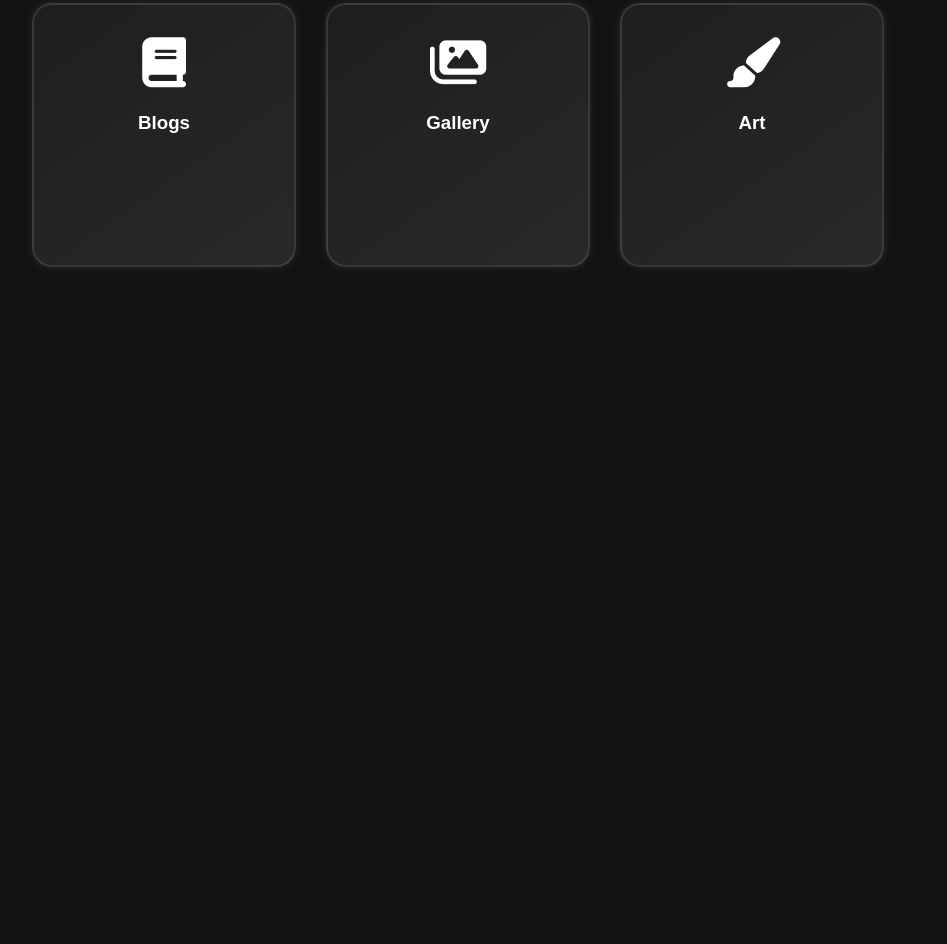
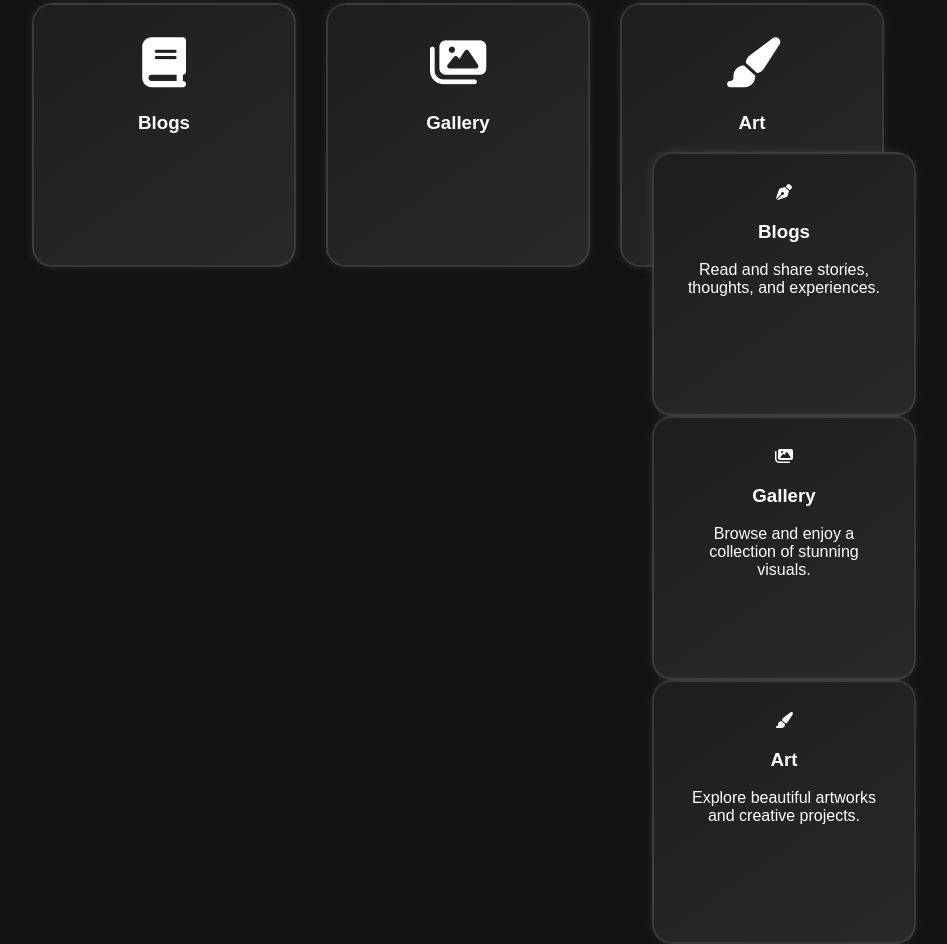
Before and after one commit to Prasenjitaps/prasenjitaps.github.io, a plain HTML site: page explore.html in a window 1280 px wide. Shown: the part 265-1209 px from the top of the page, without its empty margins (182-1129 px from the left). Before the commit the page ends 800 px from the top, so only its background shows below. Drawn offline with Linux system fonts and the light colour scheme.

Commit message:
Update explore.html

```diff
--- a/explore.html
+++ b/explore.html
@@ -78,6 +78,24 @@
     <div class="card">
       <div class="icon"><i class="fas fa-paint-brush"></i></div>
       <h3>Art</h3>
+      <div class="card" onclick="window.location.href='blogs.html'">
+    <i class="fas fa-pen-nib"></i>
+    <h3>Blogs</h3>
+    <p>Read and share stories, thoughts, and experiences.</p>
+</div>
+
+<div class="card" onclick="window.location.href='gallery.html'">
+    <i class="fas fa-images"></i>
+    <h3>Gallery</h3>
+    <p>Browse and enjoy a collection of stunning visuals.</p>
+</div>
+
+<div class="card" onclick="window.location.href='art.html'">
+    <i class="fas fa-paint-brush"></i>
+    <h3>Art</h3>
+    <p>Explore beautiful artworks and creative projects.</p>
+</div>
+
     </div>
   </div>
 
```
